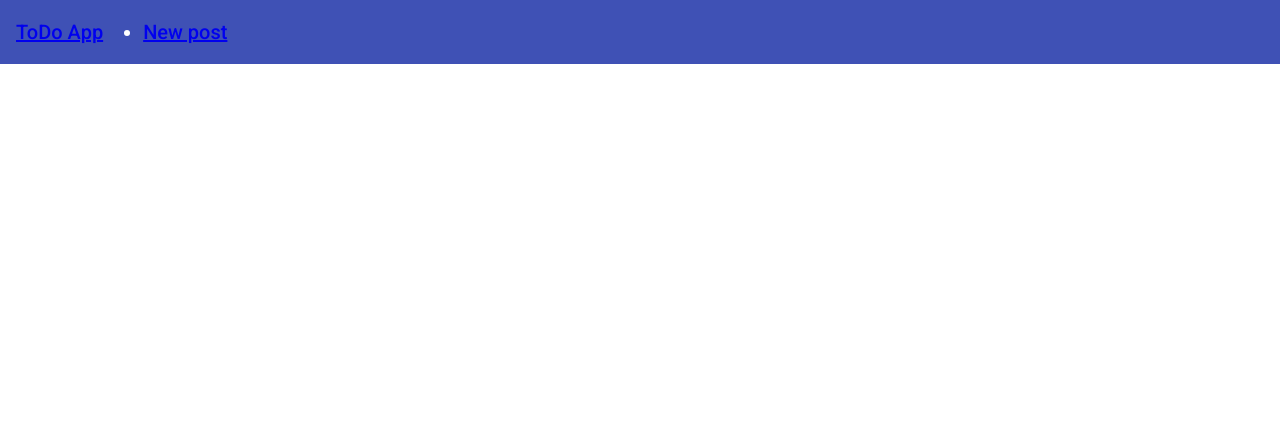
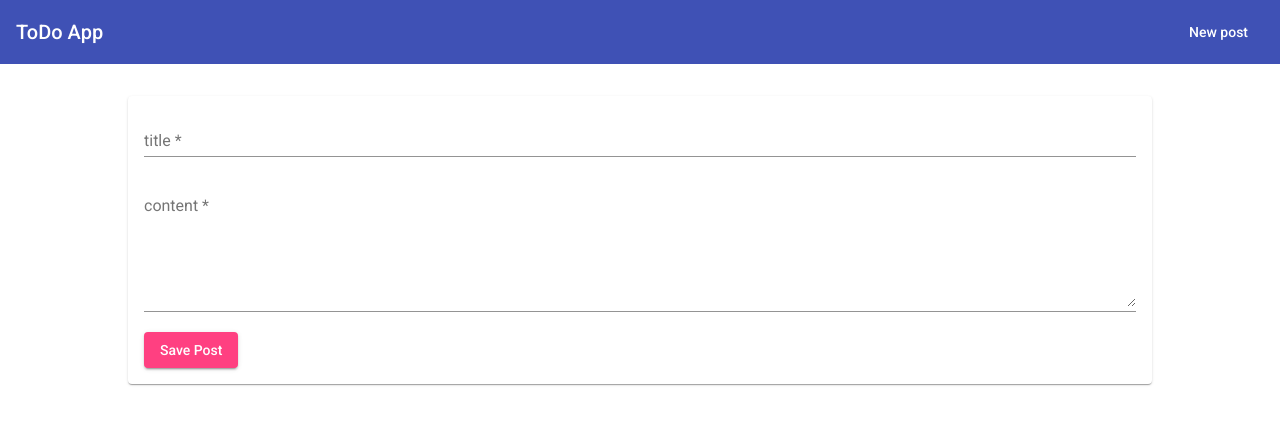
Before and after one commit to ibakshay/todo-app, an Angular app: page /edit/1 in a window 1280 px wide. Before the commit this address led to /. Shown: the top 424 px of the page. Built offline with nearby package versions, Linux system fonts and the light colour scheme.

Commit message:
Added routing and more ..

```diff
--- a/src/app/app-routing.module.ts
+++ b/src/app/app-routing.module.ts
@@ -6,7 +6,8 @@ import { PostCreateComponent } from './posts/post-create/post-create.component';
 
 const routes: Routes = [
   { path: '', component: PostListComponent },
-  { path: 'create', component: PostCreateComponent}
+  { path: 'create', component: PostCreateComponent },
+  { path: 'edit/:postId', component: PostCreateComponent }
 ];
 
 @NgModule({
--- /dev/null
+++ b/src/app/header/header.component.css
@@ -0,0 +1,14 @@
+a {
+  text-decoration: none;
+  color: white;
+}
+
+ul {
+list-style: none;
+padding: 0;
+margin: 0;
+}
+
+.spacer {
+flex: 1 1 auto
+}
--- a/src/app/header/header.component.html
+++ b/src/app/header/header.component.html
@@ -1,8 +1,9 @@
 <mat-toolbar color="primary">
   <span> <a routerLink="/">ToDo App</a></span>
+  <span class="spacer"></span>
   <ul>
     <li>
-      <a routerLink="/create">New post</a>
+      <a mat-button routerLink="/create" routerLinkActive="mat-accent">New post</a>
     </li>
   </ul>
 </mat-toolbar>
--- a/src/app/header/header.component.ts
+++ b/src/app/header/header.component.ts
@@ -2,6 +2,7 @@ import { Component } from "@angular/core";
 
 @Component({
   selector: "app-header",
-  templateUrl: "./header.component.html"
+  templateUrl: "./header.component.html",
+  styleUrls: ["./header.component.css"]
 })
-export class HeaderComponent {}
+export class HeaderComponent { }
--- a/src/app/posts/post-create/post-create.component.html
+++ b/src/app/posts/post-create/post-create.component.html
@@ -1,11 +1,12 @@
 <mat-card>
-  <form (submit)="onAddPost(postForm)" #postForm="ngForm">
+  <form (submit)="onSavePost(postForm)" #postForm="ngForm">
     <mat-form-field>
-      <input matInput type="text" name="title" ngModel required #title="ngModel" placeholder="title">
+      <input matInput type="text" name="title" [ngModel]="post?.title" required #title="ngModel" placeholder="title">
       <mat-error *ngIf="title.invalid">Please enter a post title.</mat-error>
     </mat-form-field>
     <mat-form-field>
-      <textarea matInput rows="6" name="content" ngModel required #content="ngModel" placeholder="content"></textarea>
+      <textarea matInput rows="6" name="content" [ngModel]="post?.content" required #content="ngModel"
+        placeholder="content"></textarea>
       <mat-error *ngIf="content.invalid">Please enter the content.</mat-error>
     </mat-form-field>
     <button mat-raised-button color="accent" type="submit">
--- a/src/app/posts/post-create/post-create.component.ts
+++ b/src/app/posts/post-create/post-create.component.ts
@@ -3,16 +3,32 @@ import { Post } from "../post.model";
 import { NgForm } from "@angular/forms";
 import { from } from "rxjs";
 import { PostsService } from "../post.service";
+import { ActivatedRoute, ParamMap } from '@angular/router';
 @Component({
   selector: "app-post-create",
   templateUrl: "./post-create.component.html",
   styleUrls: ["./post-create.component.css"]
 })
 export class PostCreateComponent implements OnInit {
-  constructor(public postsService: PostsService) { }
-  ngOnInit() { }
+  private mode = 'create';
+  private postId: string;
+  post: Post;
+  constructor(public postsService: PostsService, public route: ActivatedRoute) { }
+
+  ngOnInit() {
+    this.route.paramMap.subscribe((paramMap: ParamMap) => {
+      if (paramMap.has('postId')) {
+        this.mode = 'edit';
+        this.postId = paramMap.get('postId');
+        this.post = this.postsService.getPost(this.postId);
+      } else {
+        this.mode = 'create';
+        this.postId = null;
+      }
+    })
+  }
   newPost = "No Content so far";
-  onAddPost(form: NgForm) {
+  onSavePost(form: NgForm) {
     if (form.invalid) {
       return;
     }
@@ -21,7 +37,13 @@ export class PostCreateComponent implements OnInit {
       title: form.value.title,
       content: form.value.content
     };
-    this.postsService.addPost(post);
+    if (this.mode === 'create') {
+      this.postsService.addPost(post);
+    }
+    else {
+      console.log(this.postId)
+      this.postsService.editPost(this.postId, post)
+    }
     form.resetForm();
   }
 }
--- a/src/app/posts/post-list/post-list.component.html
+++ b/src/app/posts/post-list/post-list.component.html
@@ -7,7 +7,7 @@
     </mat-expansion-panel-header>
     <p> {{item.content}}</p>
     <mat-action-row>
-      <button mat-button color="primary">Edit</button>
+      <button mat-button color="primary" [routerLink]="['/edit', item.id]">Edit</button>
       <button mat-button color="warn" (click)="onDelete(item.id)">Delete</button>
     </mat-action-row>
   </mat-expansion-panel>
--- a/src/app/posts/post-list/post-list.component.ts
+++ b/src/app/posts/post-list/post-list.component.ts
@@ -12,7 +12,7 @@ export class PostListComponent implements OnInit, OnDestroy {
   posts: Post[] = [];
   private postsSubscription: Subscription;
 
-  constructor(public postsService: PostsService) {}
+  constructor(public postsService: PostsService) { }
 
   ngOnInit() {
     this.postsService.getPosts();
--- a/src/app/posts/post.service.ts
+++ b/src/app/posts/post.service.ts
@@ -32,6 +32,10 @@ export class PostsService {
     return this.postsUpdated.asObservable();
   }
 
+  getPost(id: string) {
+    return { ...this.posts.find(p => p.id === id) }
+  }
+
   addPost(post: Post) {
     this.httpClient
       .post<{ message: string, postId: string }>("http://localhost:3000/api/posts", post)
@@ -46,9 +50,17 @@ export class PostsService {
       });
   }
 
+  editPost(postId: string, post: Post) {
+    console.log("post id is " + postId)
+    this.httpClient.put(`http://localhost:3000/api/posts/edit/${postId}`, post)
+      .subscribe((responseData) => {
+        console.log(responseData);
+      })
+  }
+
   deletePost(postId: string) {
     this.httpClient
-      .delete(`http://localhost:3000/api/posts/${postId}`)
+      .delete(`http://localhost:3000/api/posts/delete/${postId}`)
       .subscribe(() => {
         console.log(postId);
         const updatesPosts = this.posts.filter(post => post.id !== postId);
```
Also changed, not shown: 1 other file (tests, documents, lock files or other folders).
